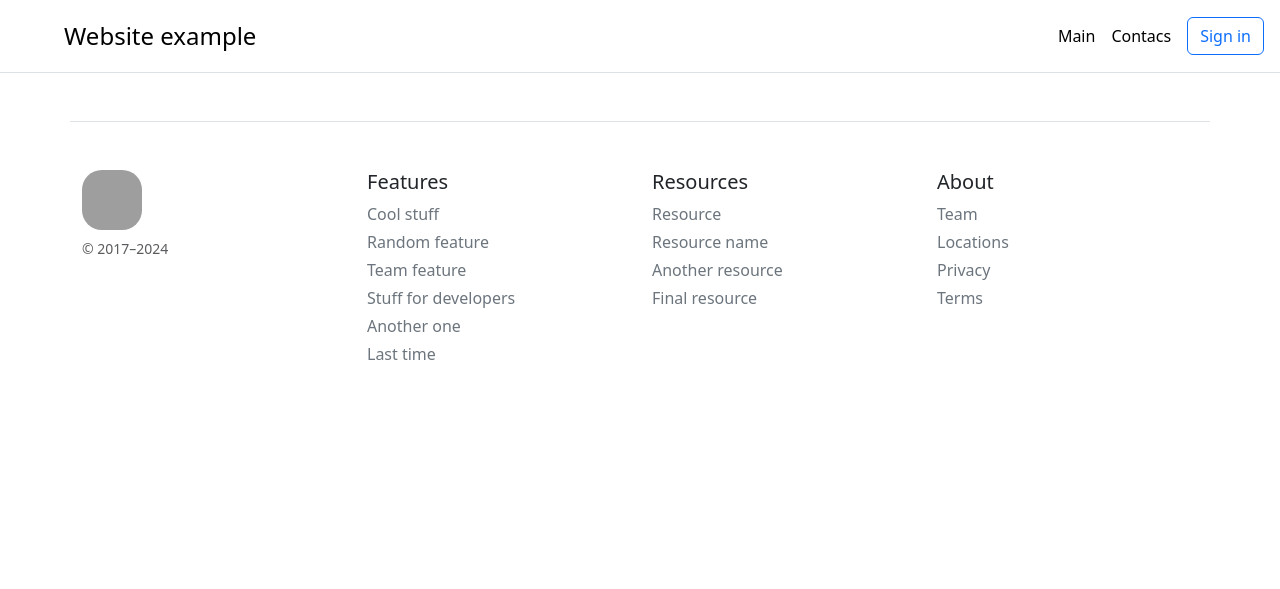
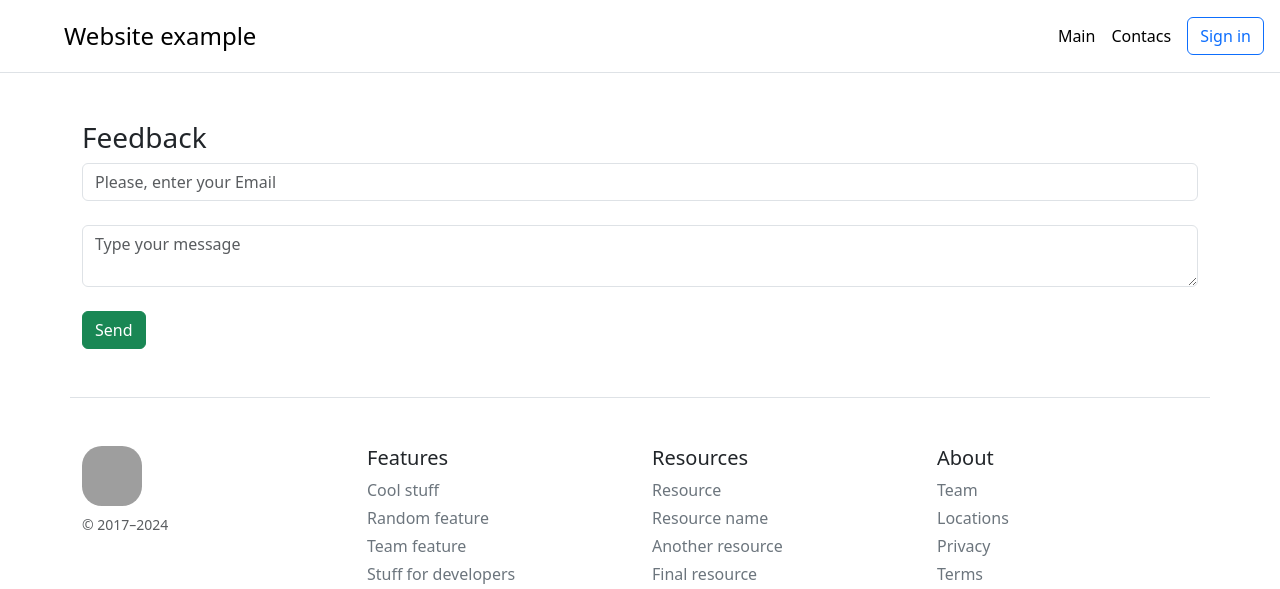
Before and after one commit to LeoKrasowski/PHP-WebBlog-app, a PHP site: page /about.php in a window 1280 px wide. Shown: the top 589 px of the page. Run offline with PHP 8.4, Linux system fonts and the light colour scheme; grey boxes are pictures that could not be loaded.

Commit message:
Update about.php /added feedback form

```diff
--- a/about.php
+++ b/about.php
@@ -5,11 +5,19 @@
     <meta name="viewport" content="width=device-width, initial-scale=1.0">
     <link rel="stylesheet" href="/css/style.css">
     <link rel="stylesheet" href="https://cdn.jsdelivr.net/npm/bootstrap@5.3.2/dist/css/bootstrap.min.css">
-    <title>PHP Web page</title>
+    <title>Feedback</title>
 </head>
 <body>
     <?php require "blocks/header.php" ?>
+    <div class="container mt-5">
+        <h3>Feedback</h3>
+       <form action="check.php" method="post">
+        <input type="email" name="email" placeholder="Please, enter your Email" class="form-control"><br>
+        <textarea name="message" class="form-control" placeholder="Type your message"></textarea><br>
+        <button type="submit" name="send" class="btn btn-success">Send</button>
+       </form>
+      </div>
+
     <?php require "blocks/footer.php" ?>
-
 </body>
 </html>
```
